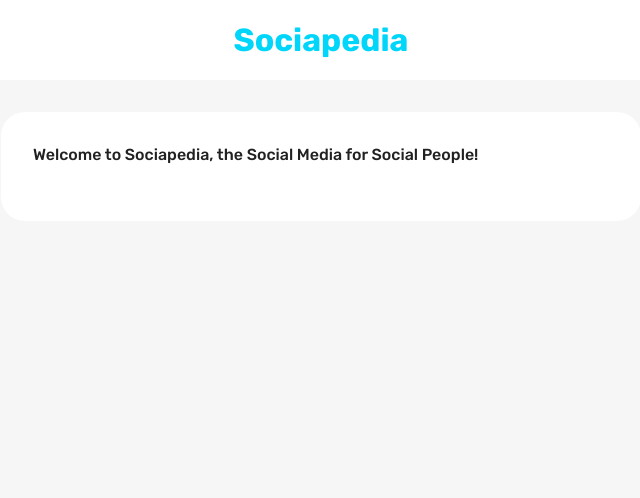
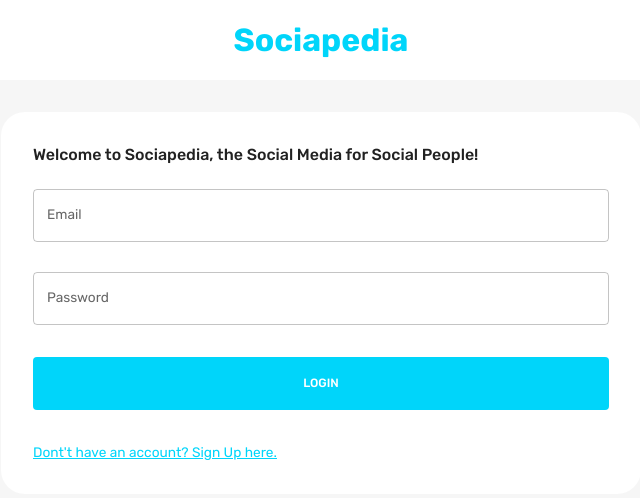
Before and after one commit to lovenangelo/sociapedia, a React (Create React App) app in the folder client/: page / in a window 1280 px wide. Shown: the top 498 px of the page, without its empty margins (319-959 px from the left). Built offline with nearby package versions, Linux system fonts and the light colour scheme.

Commit message:
complete authorization and authentication

```diff
--- a/client/src/App.js
+++ b/client/src/App.js
@@ -11,6 +11,7 @@
 function App() {
   const mode = useSelector((state) => state.mode);
   const theme = useMemo(() => createTheme(themeSettings(mode)), [mode]);
+  const isAuth = Boolean(useSelector((state) => state.token));
 
   return (
     <div className="app">
@@ -19,8 +20,14 @@
           <CssBaseline />
           <Routes>
             <Route path="/" element={<LoginPage />} />
-            <Route path="/home" element={<HomePage />} />
-            <Route path="/profile/:userId" element={<ProfilePage />} />
+            <Route
+              path="/home"
+              element={isAuth ? <HomePage /> : <Navigate to="/" />}
+            />
+            <Route
+              path="/profile/:userId"
+              element={isAuth ? <ProfilePage /> : <Navigate to="/" />}
+            />
           </Routes>
         </ThemeProvider>
       </BrowserRouter>
--- a/client/src/index.js
+++ b/client/src/index.js
@@ -11,6 +11,7 @@
   FLUSH,
   REHYDRATE,
   PAUSE,
+  PERSIST,
   PURGE,
   REGISTER,
 } from "redux-persist";
@@ -24,7 +25,7 @@
   middleware: (getDefaultMiddleware) =>
     getDefaultMiddleware({
       serializableCheck: {
-        ignoredActions: [FLUSH, REHYDRATE, PAUSE, PURGE, REGISTER],
+        ignoredActions: [FLUSH, REHYDRATE, PERSIST, PAUSE, PURGE, REGISTER],
       },
     }),
 });
--- a/client/src/scenes/loginPage/Form.jsx
+++ b/client/src/scenes/loginPage/Form.jsx
@@ -61,7 +61,57 @@
   const isLogin = pageType === "login";
   const isRegister = pageType === "register";
 
-  const handleFormSubmit = async (values, onSubmitProps) => {};
+  const login = async (values, onSubmitProps) => {
+    const loggedInResponse = await fetch("http://localhost:3001/auth/login", {
+      method: "POST",
+      headers: { "Content-Type": "application/json" },
+      body: JSON.stringify(values),
+    });
+
+    const loggedIn = await loggedInResponse.json();
+
+    onSubmitProps.resetForm();
+
+    if (loggedIn) {
+      dispatch(
+        setLogin({
+          user: loggedIn.user,
+          token: loggedIn.token,
+        })
+      );
+      navigate("/home");
+    }
+  };
+
+  const register = async (values, onSubmitProps) => {
+    const formData = new FormData();
+
+    for (let value in values) {
+      formData.append(value, values[value]);
+    }
+
+    formData.append("picturePath", values.picture.name);
+
+    try {
+      const savedUserResponse = await fetch(
+        "http://localhost:3001/auth/register",
+        {
+          method: "POST",
+          body: formData,
+        }
+      );
+      await savedUserResponse.json();
+      setPageType("login");
+      onSubmitProps.resetForm();
+    } catch (error) {
+      console.log(error.message);
+    }
+  };
+
+  const handleFormSubmit = async (values, onSubmitProps) => {
+    if (isLogin) await login(values, onSubmitProps);
+    if (isRegister) await register(values, onSubmitProps);
+  };
 
   return (
     <Formik
@@ -169,6 +219,61 @@
                 </Box>
               </>
             )}
+            <TextField
+              label="Email"
+              onBlur={handleBlur}
+              onChange={handleChange}
+              value={values.email}
+              name="email"
+              error={Boolean(touched.email) && Boolean(errors.email)}
+              helperText={touched.email && errors.email}
+              sx={{ gridColumn: "span 4" }}
+            />
+            <TextField
+              label="Password"
+              onBlur={handleBlur}
+              onChange={handleChange}
+              value={values.password}
+              name="password"
+              error={Boolean(touched.password) && Boolean(errors.password)}
+              helperText={touched.password && errors.password}
+              sx={{ gridColumn: "span 4" }}
+            />
+          </Box>
+
+          {/* BUTTONS */}
+          <Box>
+            <Button
+              fullWidth
+              type="submit"
+              sx={{
+                m: "2rem 0",
+                p: "1rem",
+                backgroundColor: palette.primary.main,
+                color: palette.background.alt,
+                "&:hover": { color: palette.primary.main },
+              }}
+            >
+              {isLogin ? "LOGIN" : "REGISTER"}
+            </Button>
+            <Typography
+              onClick={() => {
+                setPageType(isLogin ? "register" : "login");
+                resetForm();
+              }}
+              sx={{
+                textDecoration: "underline",
+                color: palette.primary.main,
+                "&:hover": {
+                  cursor: "pointer",
+                  color: palette.primary.light,
+                },
+              }}
+            >
+              {isLogin
+                ? "Dont't have an account? Sign Up here."
+                : "Alreadyy have an account? Login here."}
+            </Typography>
           </Box>
         </form>
       )}
--- a/client/src/scenes/loginPage/index.jsx
+++ b/client/src/scenes/loginPage/index.jsx
@@ -1,5 +1,5 @@
 import { Box, Typography, useTheme, useMediaQuery } from "@mui/material";
-
+import Form from "./Form";
 const LoginPage = () => {
   const theme = useTheme();
   const isNonMobileScreens = useMediaQuery("(min-width: 768px)");
@@ -26,6 +26,7 @@
         <Typography fontWeight="500" variant="h5" sx={{ mb: "1.5rem" }}>
           Welcome to Sociapedia, the Social Media for Social People!
         </Typography>
+        <Form />
       </Box>
     </Box>
   );
```
Also changed, not shown: 2 other files (tests, documents, lock files or other folders).
